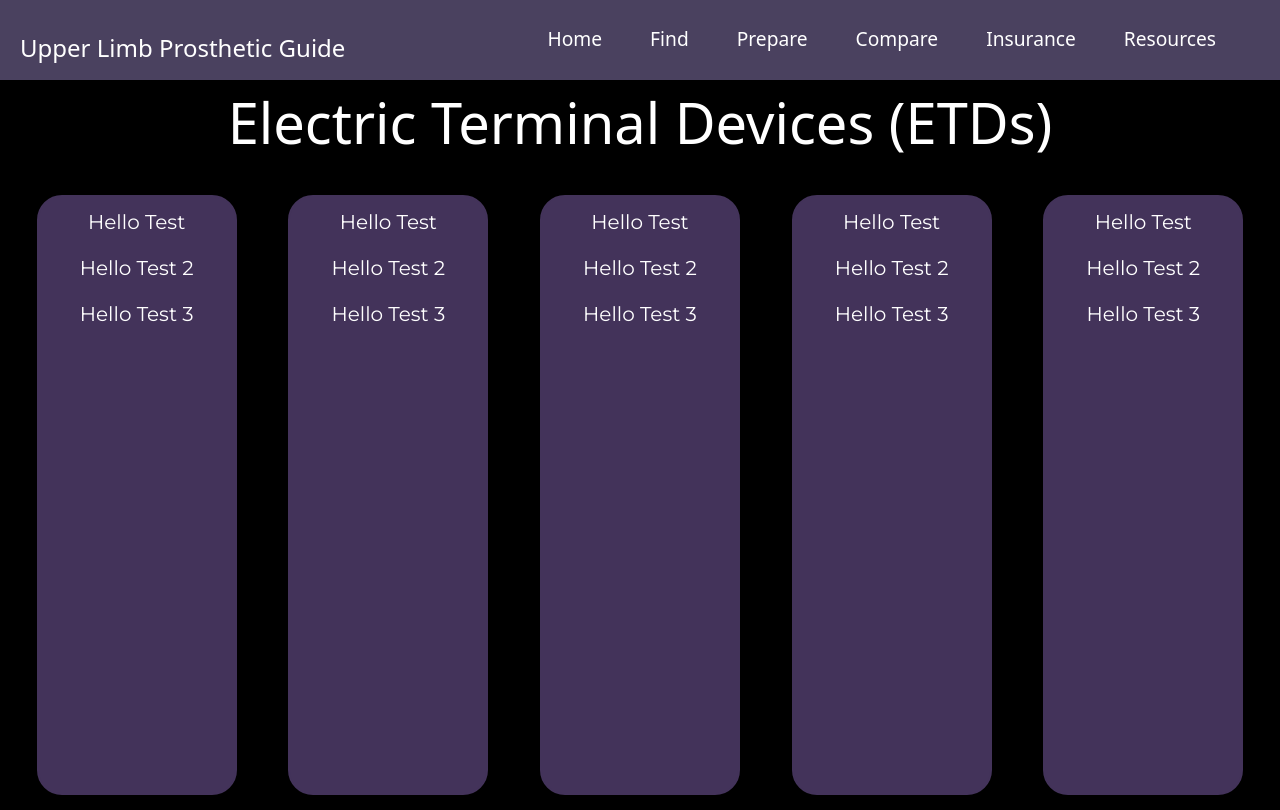
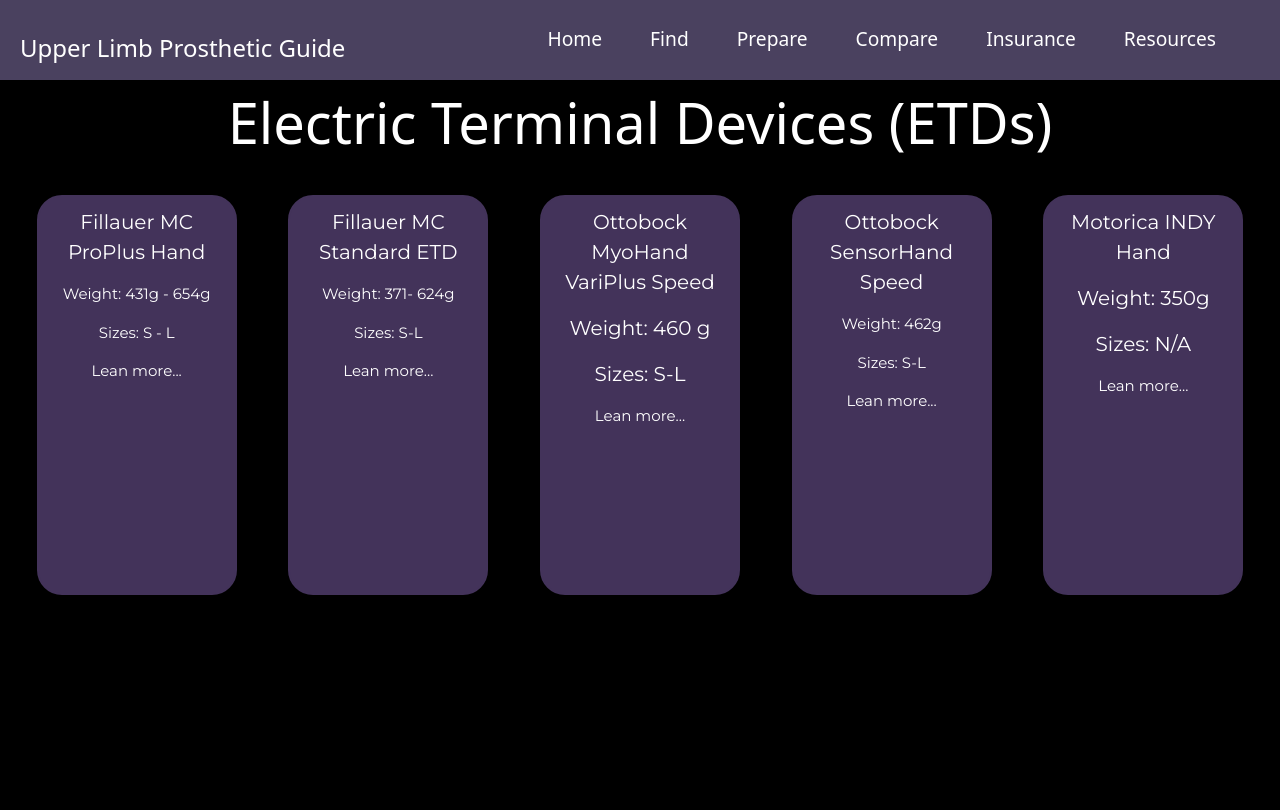
Before and after one commit to parth10800/upper_limb_prosthetic_guide, a React (Create React App) app in the folder prosthetic_web/web_site/: page /etd in a window 1280 px wide. Built offline with nearby package versions, Linux system fonts and the light colour scheme.

Commit message:
insert images to comparison tool

```diff
--- a/prosthetic_web/web_site/src/App.css
+++ b/prosthetic_web/web_site/src/App.css
@@ -47,7 +47,7 @@
   background-color: #43335a;
   padding: 10px;
   width: 200px;
-  height: 600px;
+  height: 400px;
   margin: 15px;
 }
 
@@ -142,6 +142,14 @@
   color: white;
 }
 
+.textBodySmall {
+  font-size: 15px;
+  text-align: center;
+  font-family:'Montserrat';
+  color: white;
+}
+
+
 .textBodyLeft {
   font-size: 20px;
   text-align: left;
--- a/prosthetic_web/web_site/src/components/Pages/Bh.js
+++ b/prosthetic_web/web_site/src/components/Pages/Bh.js
@@ -11,65 +11,92 @@
     <div id="etdInfoBox">
         <div class="col">
             <p class = "textBody">
-                Hello Test
+              i-Limb® Quantum
             </p>
-            <p class = "textBody">
-                Hello Test 2
+            <p class = "textBodySmall">
+              Weight: 472g - 553g
             </p>
-            <p class = "textBody">
-                Hello Test 3
+            <p class = "textBodySmall">
+            Sizes: XS - L
+            </p>
+            <p class = "textBodySmall">
+            Grips: 37 grips
+            </p>
+            <p class = "textBodySmall">
+            Lean more...
             </p>
         </div>
     </div>
     <div id="etdInfoBox">
         <div class="col">
             <p class = "textBody">
-                Hello Test
+              TASKA
             </p>
-            <p class = "textBody">
-                Hello Test 2
+            <p class = "textBodySmall">
+            Weight: 200 g
             </p>
-            <p class = "textBody">
-                Hello Test 3
+            <p class = "textBodySmall">
+            Sizes: S and L
+            </p>
+            <p class = "textBodySmall">
+            Lean more...
             </p>
         </div>
     </div>
     <div id="etdInfoBox">
         <div class="col">
             <p class = "textBody">
-                Hello Test
+            Psyonic  Ability HandTM
             </p>
-            <p class = "textBody">
-                Hello Test 2
+            <p class = "textBodySmall">
+                Weight: 490 g
             </p>
-            <p class = "textBody">
-                Hello Test 3
+            <p class = "textBodySmall">
+                Sizes: One size
+            </p>
+            <p class = "textBodySmall">
+                Grips: 32 grips size
+            </p>
+            <p class = "textBodySmall">
+            Lean more...
             </p>
         </div>
     </div>
     <div id="etdInfoBox">
         <div class="col">
             <p class = "textBody">
-                Hello Test
+            Ottobock Bebionic
             </p>
-            <p class = "textBody">
-                Hello Test 2
+            <p class = "textBodySmall">
+            Weight: 200 g
             </p>
-            <p class = "textBody">
-                Hello Test 3
+            <p class = "textBodySmall">
+            Sizes: S and M
+            </p>
+            <p class = "textBodySmall">
+            Grips: 14 grips
+            </p>
+            <p class = "textBodySmall">
+            Lean more...
             </p>
         </div>
     </div>
     <div id="etdInfoBox">
         <div class="col">
             <p class = "textBody">
-                Hello Test
+            Covvi Hand
             </p>
-            <p class = "textBody">
-                Hello Test 2
+            <p class = "textBodySmall">
+            Weight: 570g - 620g
             </p>
-            <p class = "textBody">
-                Hello Test 3
+            <p class = "textBodySmall">
+                Sizes: S - L
+            </p>
+            <p class = "textBodySmall">
+            Grips: 14 grips
+            </p>
+            <p class = "textBodySmall">
+            Lean more...
             </p>
         </div>
     </div>
--- a/prosthetic_web/web_site/src/components/Pages/Etd.js
+++ b/prosthetic_web/web_site/src/components/Pages/Etd.js
@@ -11,65 +11,80 @@
     <div id="etdInfoBox">
         <div class="col">
             <p class = "textBody">
-                Hello Test
+              Fillauer MC ProPlus Hand
             </p>
-            <p class = "textBody">
-                Hello Test 2
+            <p class = "textBodySmall">
+            Weight: 431g - 654g
             </p>
-            <p class = "textBody">
-                Hello Test 3
+            <p class = "textBodySmall">
+            Sizes: S - L
+            </p>
+            <p class = "textBodySmall">
+            Lean more...
             </p>
         </div>
     </div>
     <div id="etdInfoBox">
         <div class="col">
             <p class = "textBody">
-                Hello Test
+            Fillauer MC Standard ETD
             </p>
-            <p class = "textBody">
-                Hello Test 2
+            <p class = "textBodySmall">
+                Weight: 371- 624g
             </p>
-            <p class = "textBody">
-                Hello Test 3
+            <p class = "textBodySmall">
+            Sizes: S-L
+            </p>
+            <p class = "textBodySmall">
+            Lean more...
             </p>
         </div>
     </div>
     <div id="etdInfoBox">
         <div class="col">
             <p class = "textBody">
-                Hello Test
+            Ottobock MyoHand VariPlus Speed
             </p>
             <p class = "textBody">
-                Hello Test 2
+            Weight: 460 g
             </p>
             <p class = "textBody">
-                Hello Test 3
+            Sizes: S-L
+            </p>
+            <p class = "textBodySmall">
+            Lean more...
             </p>
         </div>
     </div>
     <div id="etdInfoBox">
         <div class="col">
         <p class = "textBody">
-                Hello Test
+              Ottobock SensorHand Speed
             </p>
-            <p class = "textBody">
-                Hello Test 2
+            <p class = "textBodySmall">
+                Weight: 462g
             </p>
-            <p class = "textBody">
-                Hello Test 3
+            <p class = "textBodySmall">
+                Sizes: S-L
+            </p>
+            <p class = "textBodySmall">
+            Lean more...
             </p>
         </div>
     </div>
     <div id="etdInfoBox">
         <div class="col">
             <p class = "textBody">
-                Hello Test
+            Motorica INDY Hand
             </p>
             <p class = "textBody">
-                Hello Test 2
+                Weight: 350g
             </p>
             <p class = "textBody">
-                Hello Test 3
+                Sizes: N/A
+            </p>
+            <p class = "textBodySmall">
+            Lean more...
             </p>
         </div>
     </div>
```
Lines whose indentation alone changed are shown as unchanged.
